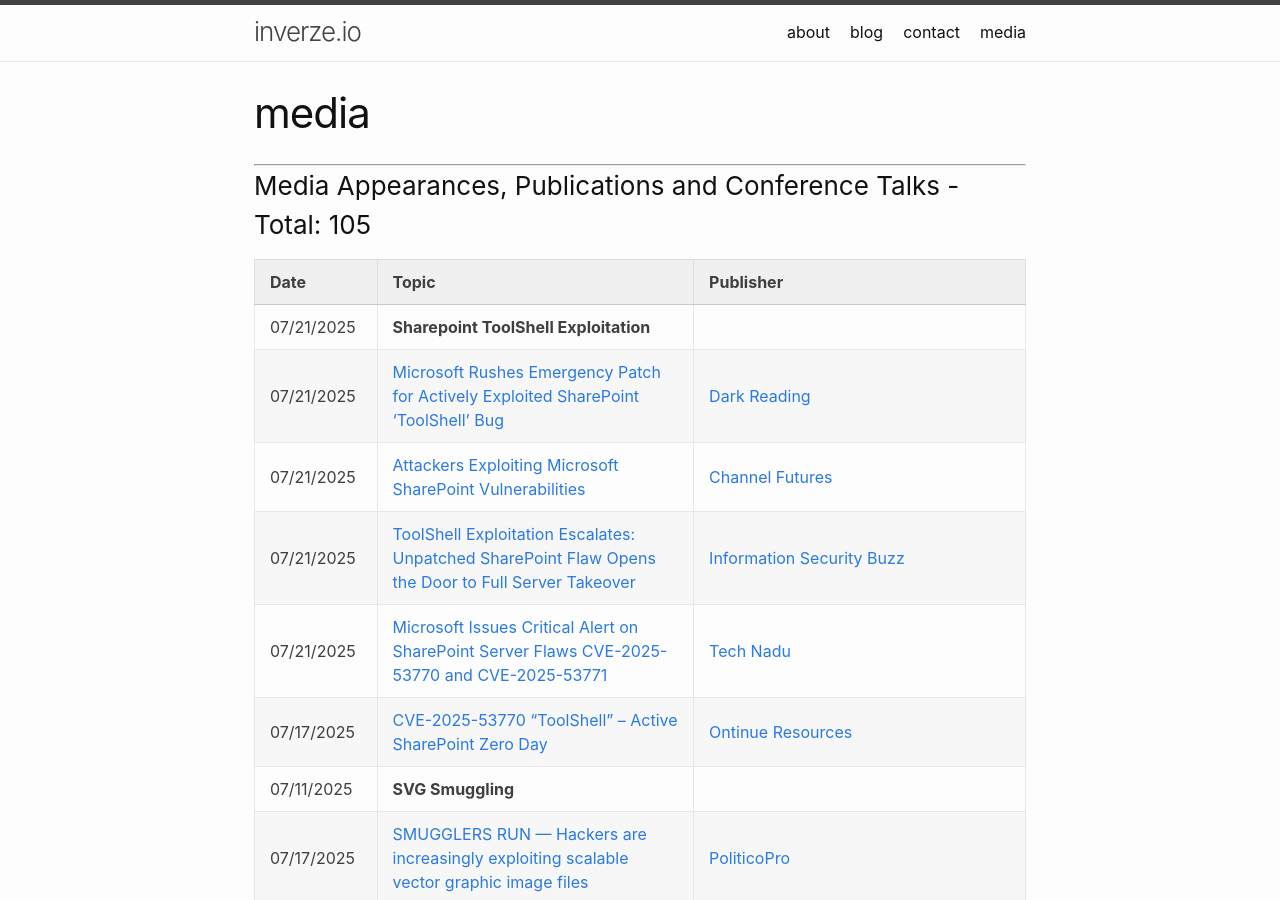
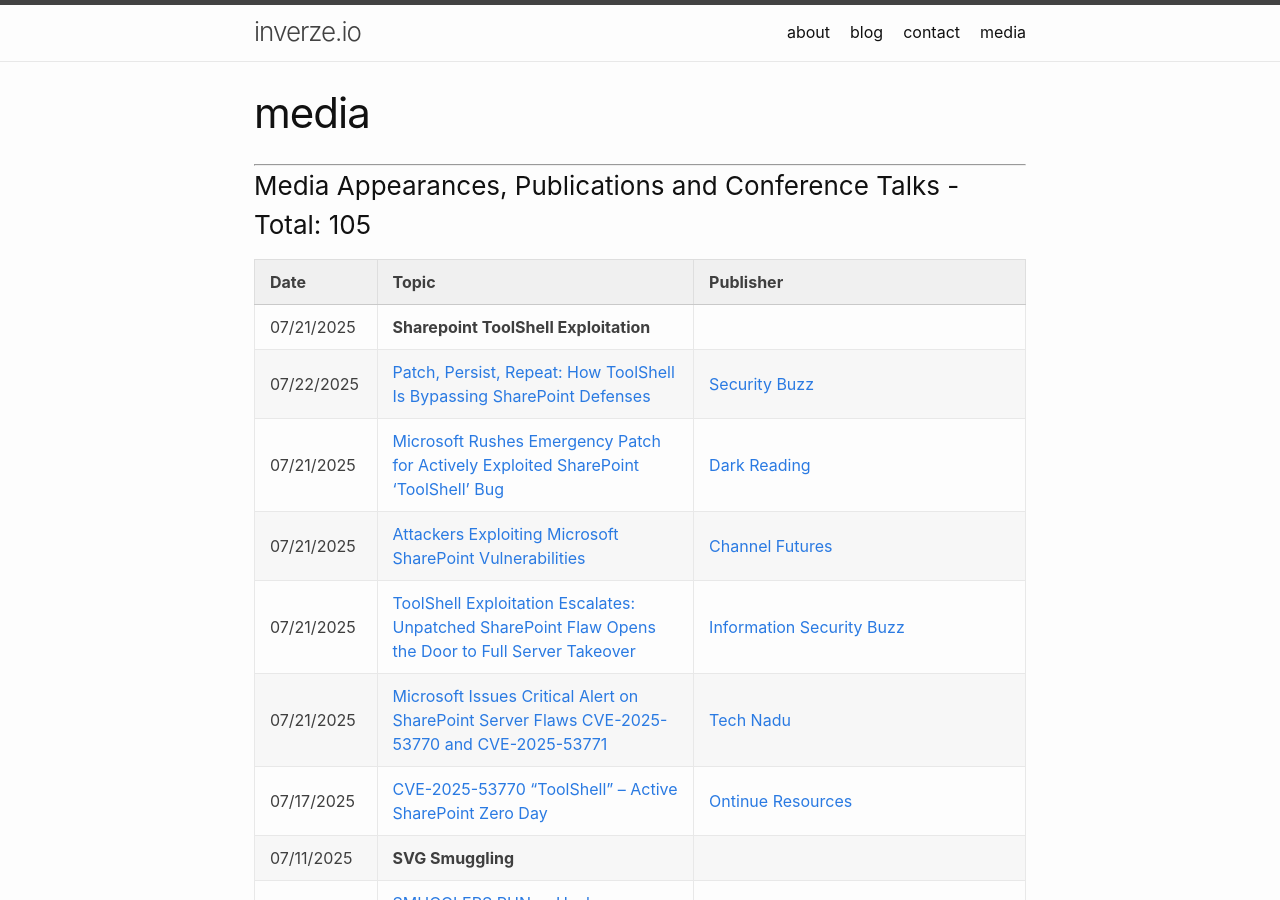
Before and after one commit to inverzeio/blog, a Jekyll site: the page built from media.md, in a window 1280 px wide and 900 px high. Built offline with Jekyll 4.4.1, drawn with Linux system fonts in a browser that asks for light colours.

Commit message:
Update media.md

```diff
--- a/media.md
+++ b/media.md
@@ -10,6 +10,7 @@
 | Date | Topic | Publisher |
 | ------------- | :------------- | :------------- |
 | 07/21/2025 | **Sharepoint ToolShell Exploitation** |
+| 07/22/2025 | [Patch, Persist, Repeat: How ToolShell Is Bypassing SharePoint Defenses](https://securitybuzz.com/cybersecurity-news/patch-persist-repeat-how-toolshell-is-bypassing-sharepoint-defenses/) | [Security Buzz](https://securitybuzz.com) |
 | 07/21/2025 | [Microsoft Rushes Emergency Patch for Actively Exploited SharePoint 'ToolShell' Bug](https://www.darkreading.com/remote-workforce/microsoft-rushes-emergency-fix-exploited-sharepoint-toolshell-flaw) | [Dark Reading](https://www.darkreading.com) |
 | 07/21/2025 | [Attackers Exploiting Microsoft SharePoint Vulnerabilities](https://www.channelfutures.com/security/attackers-exploiting-microsoft-sharepoint-vulnerabilities) | [Channel Futures](https://www.channelfutures.com) |
 | 07/21/2025 | [ToolShell Exploitation Escalates: Unpatched SharePoint Flaw Opens the Door to Full Server Takeover](https://informationsecuritybuzz.com/toolshell-exploitation-escalates-unpatched-sharepoint-flaw-opens-the-door-to-full-server-takeover/) | [Information Security Buzz](https://informationsecuritybuzz.com) |
```
